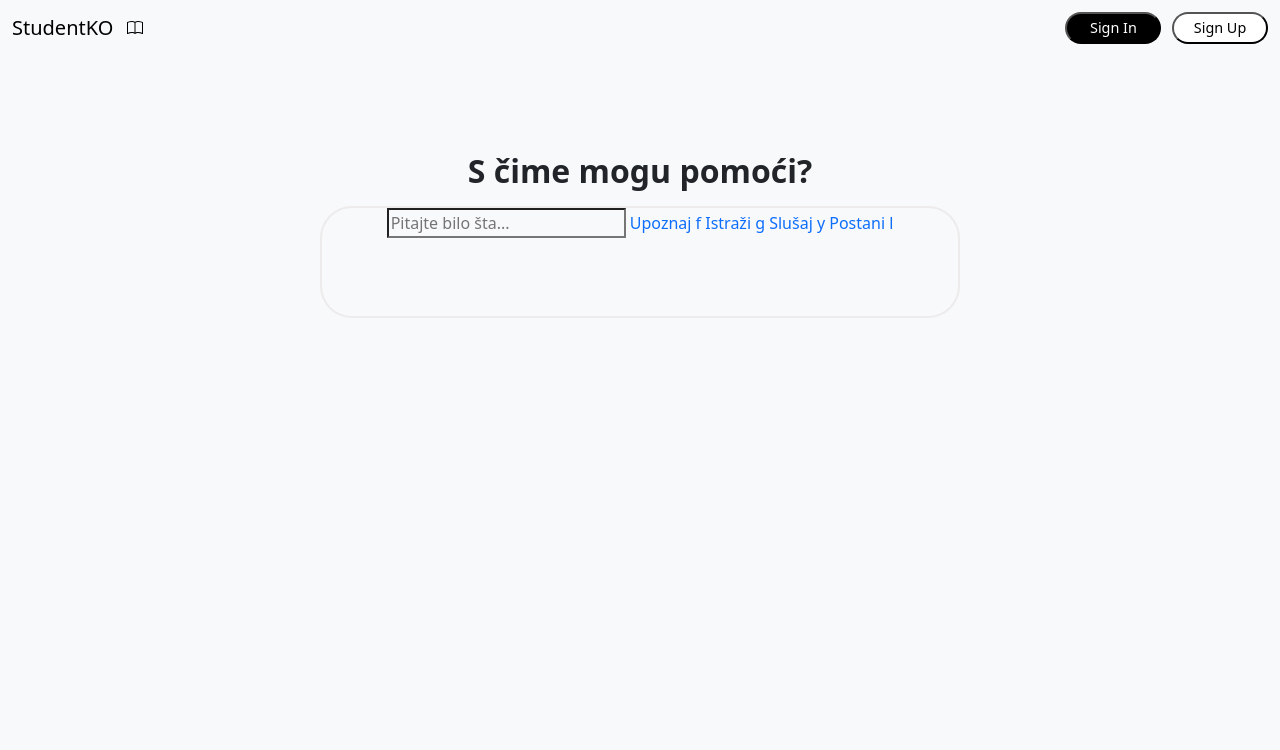
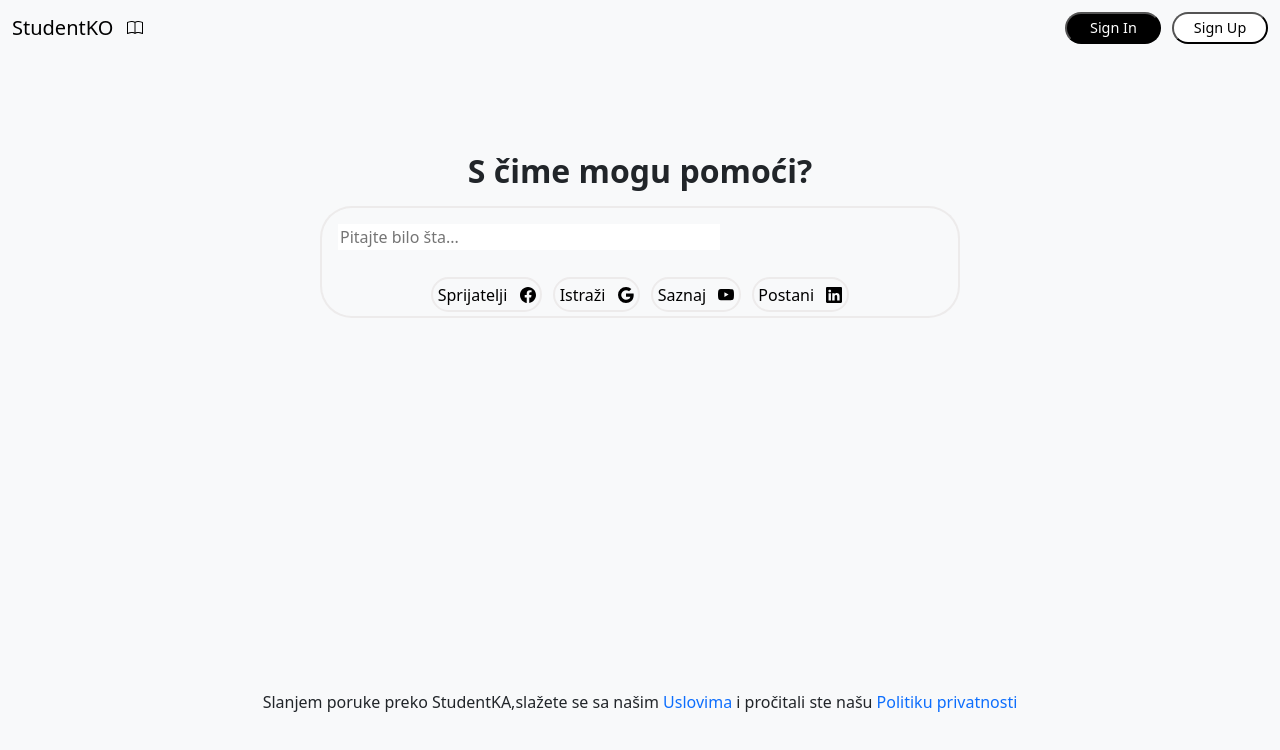
Before and after one commit to Maki1505/StudentKO, a plain HTML site: page studentko.html in a window 1280 px wide. Drawn offline with nearby package versions, Linux system fonts and the light colour scheme; a web font is replaced by a local one.

Commit message:
Updejtovao kod

```diff
--- a/main.css
+++ b/main.css
@@ -30,6 +30,10 @@ svg {
   font-size: 0.9rem;
 }
 
+.dugme:hover, .dugme-bijelo:hover {
+  background-color: rgb(100, 151, 168);
+}
+
 .naslov {
   font-size: 2rem;
   font-weight: 600;
@@ -49,12 +53,31 @@ svg {
 }
 
 .input {
-  text-align: left;
-  background: none;
+  border: none;
+  margin-right: 35rem;
+  margin-top: 1rem;
+  width: 60%;
+  margin-left: 1rem;
 }
 
-.glavni-chat a {
+a {
   text-decoration: none;
-  display: inline;
-  text-align: left;
 }
+
+.facebook {
+  border-radius: 2rem;
+  border: solid 2px rgba(235, 232, 232, 0.817);
+  color: black;
+  padding: 0.3rem;
+  margin: 0.2rem;
+}
+
+
+.linkovi {
+  margin-top: 2rem;
+}
+
+.uslovi {
+  margin-top: 23.2rem;
+  text-align: center;
+}
--- a/studentko.html
+++ b/studentko.html
@@ -52,11 +52,75 @@
     </section>
     <h1 class="naslov">S čime mogu pomoći?</h1>
     <div class="glavni-chat">
-      <input type="text" class="input" placeholder="Pitajte bilo šta...">
-      <a href="">Upoznaj f</a>
-      <a href="">Istraži g</a>
-      <a href="">Slušaj y</a>
-      <a href="">Postani l</a>
+      <input type="text" class="input" placeholder="Pitajte bilo šta..." />
+      <div class="linkovi">
+        <a
+          class="facebook"
+          href="https://www.facebook.com/?locale=hr_HR"
+          target="_blank"
+          >Sprijatelji
+          <svg
+            xmlns="http://www.w3.org/2000/svg"
+            width="16"
+            height="16"
+            fill="currentColor"
+            class="bi bi-facebook"
+            viewBox="0 0 16 16"
+          >
+            <path
+              d="M16 8.049c0-4.446-3.582-8.05-8-8.05C3.58 0-.002 3.603-.002 8.05c0 4.017 2.926 7.347 6.75 7.951v-5.625h-2.03V8.05H6.75V6.275c0-2.017 1.195-3.131 3.022-3.131.876 0 1.791.157 1.791.157v1.98h-1.009c-.993 0-1.303.621-1.303 1.258v1.51h2.218l-.354 2.326H9.25V16c3.824-.604 6.75-3.934 6.75-7.951"
+            /></svg
+        ></a>
+        <a class="facebook" href="https://www.google.com/" target="_blank"
+          >Istraži
+          <svg
+            xmlns="http://www.w3.org/2000/svg"
+            width="16"
+            height="16"
+            fill="currentColor"
+            class="bi bi-google"
+            viewBox="0 0 16 16"
+          >
+            <path
+              d="M15.545 6.558a9.4 9.4 0 0 1 .139 1.626c0 2.434-.87 4.492-2.384 5.885h.002C11.978 15.292 10.158 16 8 16A8 8 0 1 1 8 0a7.7 7.7 0 0 1 5.352 2.082l-2.284 2.284A4.35 4.35 0 0 0 8 3.166c-2.087 0-3.86 1.408-4.492 3.304a4.8 4.8 0 0 0 0 3.063h.003c.635 1.893 2.405 3.301 4.492 3.301 1.078 0 2.004-.276 2.722-.764h-.003a3.7 3.7 0 0 0 1.599-2.431H8v-3.08z"
+            /></svg
+        ></a>
+        <a class="facebook" href="https://www.youtube.com/" target="_blank"
+          >Saznaj
+          <svg
+            xmlns="http://www.w3.org/2000/svg"
+            width="16"
+            height="16"
+            fill="currentColor"
+            class="bi bi-youtube"
+            viewBox="0 0 16 16"
+          >
+            <path
+              d="M8.051 1.999h.089c.822.003 4.987.033 6.11.335a2.01 2.01 0 0 1 1.415 1.42c.101.38.172.883.22 1.402l.01.104.022.26.008.104c.065.914.073 1.77.074 1.957v.075c-.001.194-.01 1.108-.082 2.06l-.008.105-.009.104c-.05.572-.124 1.14-.235 1.558a2.01 2.01 0 0 1-1.415 1.42c-1.16.312-5.569.334-6.18.335h-.142c-.309 0-1.587-.006-2.927-.052l-.17-.006-.087-.004-.171-.007-.171-.007c-1.11-.049-2.167-.128-2.654-.26a2.01 2.01 0 0 1-1.415-1.419c-.111-.417-.185-.986-.235-1.558L.09 9.82l-.008-.104A31 31 0 0 1 0 7.68v-.123c.002-.215.01-.958.064-1.778l.007-.103.003-.052.008-.104.022-.26.01-.104c.048-.519.119-1.023.22-1.402a2.01 2.01 0 0 1 1.415-1.42c.487-.13 1.544-.21 2.654-.26l.17-.007.172-.006.086-.003.171-.007A100 100 0 0 1 7.858 2zM6.4 5.209v4.818l4.157-2.408z"
+            /></svg
+        ></a>
+        <a class="facebook" href="https://ba.linkedin.com/" target="_blank"
+          >Postani
+          <svg
+            xmlns="http://www.w3.org/2000/svg"
+            width="16"
+            height="16"
+            fill="currentColor"
+            class="bi bi-linkedin"
+            viewBox="0 0 16 16"
+          >
+            <path
+              d="M0 1.146C0 .513.526 0 1.175 0h13.65C15.474 0 16 .513 16 1.146v13.708c0 .633-.526 1.146-1.175 1.146H1.175C.526 16 0 15.487 0 14.854zm4.943 12.248V6.169H2.542v7.225zm-1.2-8.212c.837 0 1.358-.554 1.358-1.248-.015-.709-.52-1.248-1.342-1.248S2.4 3.226 2.4 3.934c0 .694.521 1.248 1.327 1.248zm4.908 8.212V9.359c0-.216.016-.432.08-.586.173-.431.568-.878 1.232-.878.869 0 1.216.662 1.216 1.634v3.865h2.401V9.25c0-2.22-1.184-3.252-2.764-3.252-1.274 0-1.845.7-2.165 1.193v.025h-.016l.016-.025V6.169h-2.4c.03.678 0 7.225 0 7.225z"
+            /></svg
+        ></a>
+      </div>
     </div>
+    <footer class="uslovi">
+      <p>
+        Slanjem poruke preko StudentKA,slažete se sa našim
+        <a href="" target="_blank">Uslovima</a> i pročitali ste našu
+        <a href="" target="_blank">Politiku privatnosti</a>
+      </p>
+    </footer>
   </body>
 </html>
```
Also changed, not shown: index.html (+1 -1 lines).
